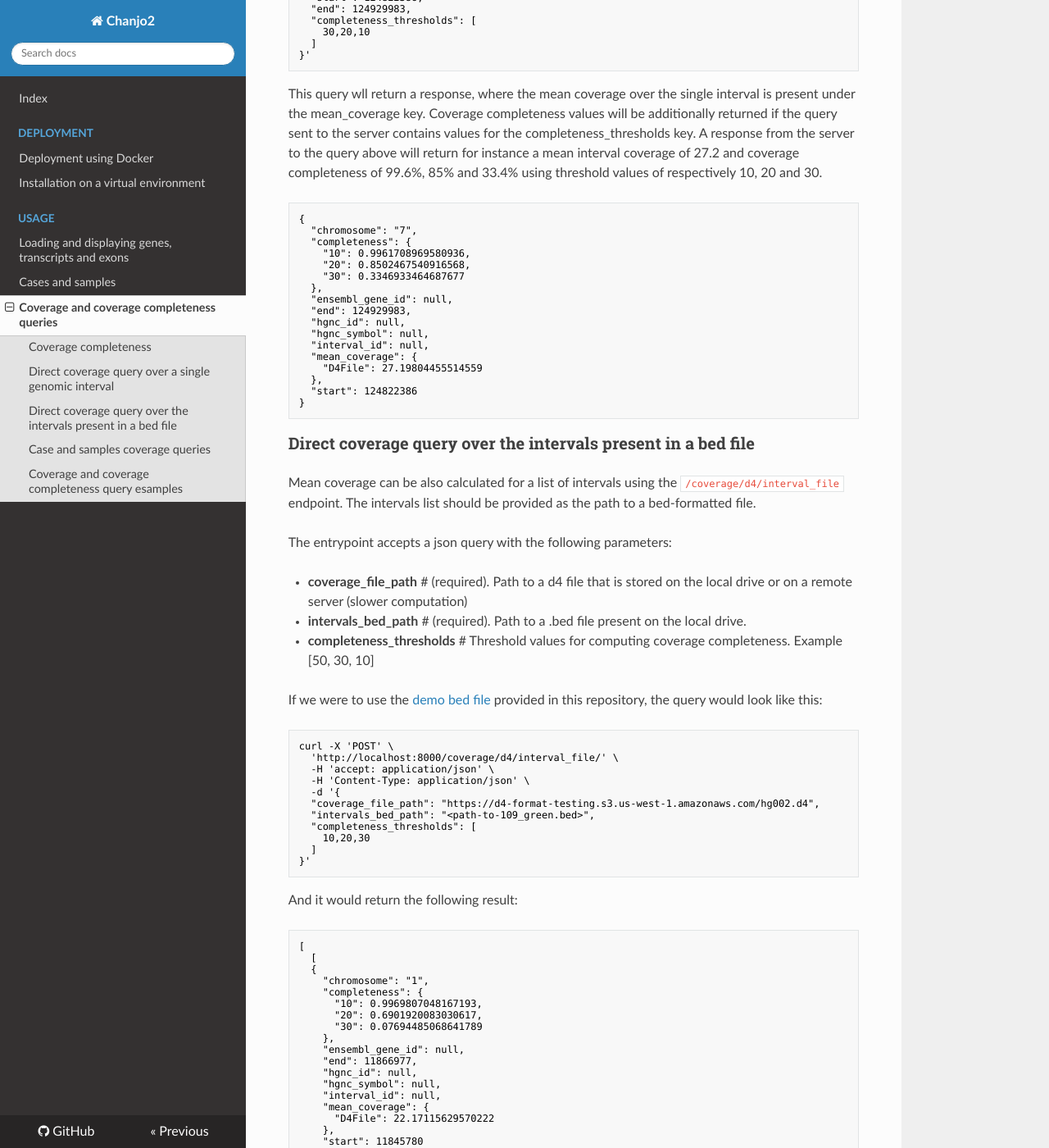
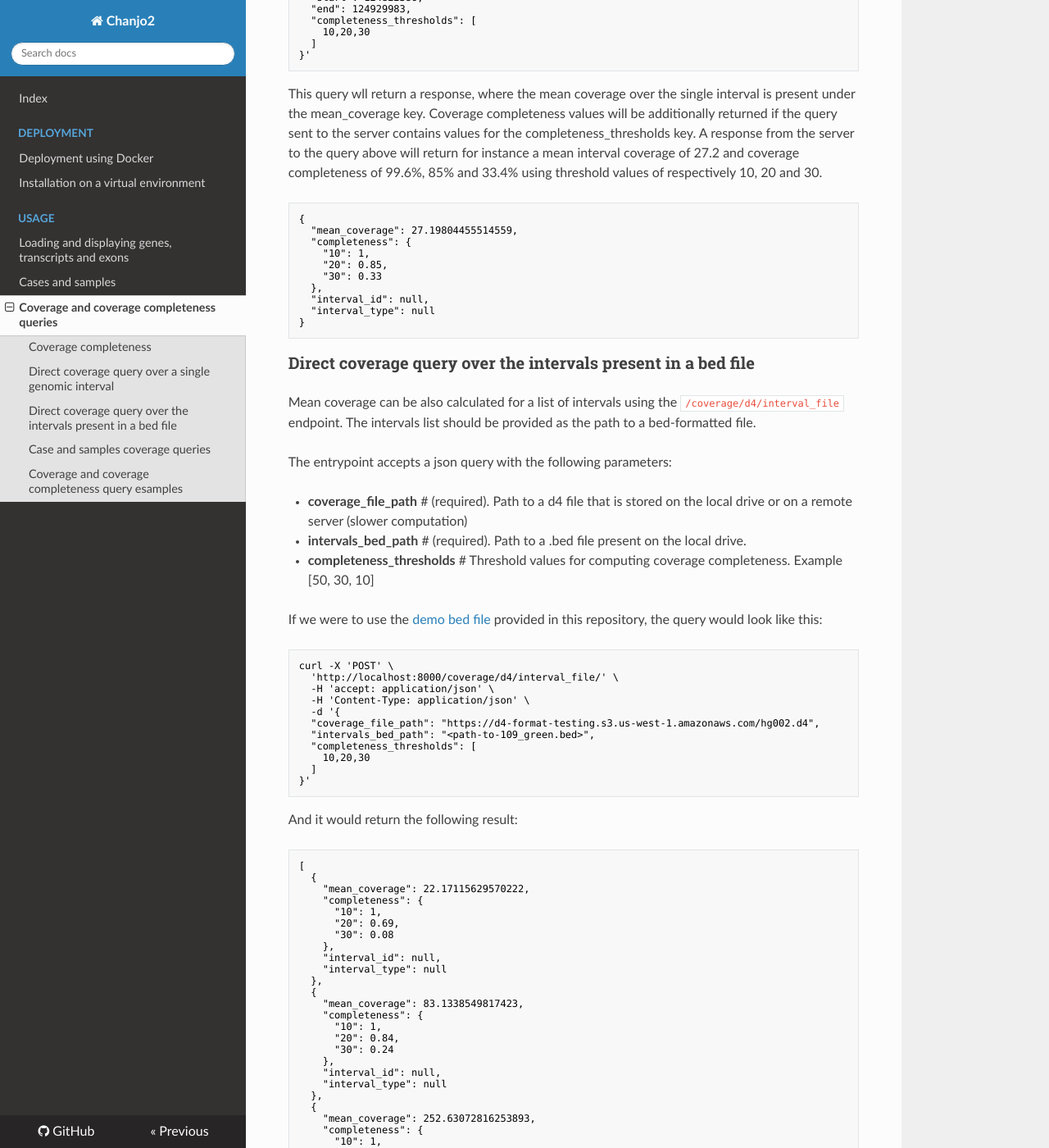
Before and after one commit to Clinical-Genomics/chanjo2, an MkDocs documentation site: the page built from docs/usage/sample-coverage.md, in a window 1280 px wide and 1400 px high, scrolled down 1130 px. Shown: the whole window at 82% size. Built offline with MkDocs 1.6.1, drawn with Linux system fonts in a browser that asks for light colours; nearby versions of some CDN libraries; some of the changed text lies outside the part shown.

Commit message:
Forgot to attach file

````diff
--- a/docs/usage/sample-coverage.md
+++ b/docs/usage/sample-coverage.md
@@ -35,7 +35,7 @@ curl -X 'POST' \
   "start": 124822386,
   "end": 124929983,
   "completeness_thresholds": [
-    30,20,10
+    10,20,30
   ]
 }'
 ```
@@ -46,21 +46,14 @@ A response from the server to the query above will return for instance a mean in
 
 ``` shell
 {
-  "chromosome": "7",
+  "mean_coverage": 27.19804455514559,
   "completeness": {
-    "10": 0.9961708969580936,
-    "20": 0.8502467540916568,
-    "30": 0.3346933464687677
+    "10": 1,
+    "20": 0.85,
+    "30": 0.33
   },
-  "ensembl_gene_id": null,
-  "end": 124929983,
-  "hgnc_id": null,
-  "hgnc_symbol": null,
   "interval_id": null,
-  "mean_coverage": {
-    "D4File": 27.19804455514559
-  },
-  "start": 124822386
+  "interval_type": null
 }
 ```
 
@@ -94,74 +87,45 @@ And it would return the following result:
 
 ``` shell
 [
-  [
   {
-    "chromosome": "1",
+    "mean_coverage": 22.17115629570222,
     "completeness": {
-      "10": 0.9969807048167193,
-      "20": 0.6901920083030617,
-      "30": 0.07694485068641789
+      "10": 1,
+      "20": 0.69,
+      "30": 0.08
     },
-    "ensembl_gene_id": null,
-    "end": 11866977,
-    "hgnc_id": null,
-    "hgnc_symbol": null,
     "interval_id": null,
-    "mean_coverage": {
-      "D4File": 22.17115629570222
-    },
-    "start": 11845780
+    "interval_type": null
   },
   {
-    "chromosome": "5",
+    "mean_coverage": 83.1338549817423,
     "completeness": {
-      "10": 0.998226395409494,
-      "20": 0.8374195792036168,
-      "30": 0.2350547730829421
+      "10": 1,
+      "20": 0.84,
+      "30": 0.24
     },
-    "ensembl_gene_id": null,
-    "end": 79950802,
-    "hgnc_id": null,
-    "hgnc_symbol": null,
     "interval_id": null,
-    "mean_coverage": {
-      "D4File": 83.1338549817423
-    },
-    "start": 79922047
+    "interval_type": null
   },
   {
-    "chromosome": "11",
+    "mean_coverage": 252.63072816253893,
     "completeness": {
       "10": 1,
-      "20": 0.7778436897523358,
-      "30": 0.03129170992139997
+      "20": 0.78,
+      "30": 0.03
     },
-    "ensembl_gene_id": null,
-    "end": 71907345,
-    "hgnc_id": null,
-    "hgnc_symbol": null,
     "interval_id": null,
-    "mean_coverage": {
-      "D4File": 252.63072816253893
-    },
-    "start": 71900602
+    "interval_type": null
   },
   {
-    "chromosome": "17",
+    "mean_coverage": 141.35853114545165,
     "completeness": {
-      "10": 0.9944240879400987,
-      "20": 0.7026445754341246,
-      "30": 0.08531145451648876
+      "10": 0.99,
+      "20": 0.7,
+      "30": 0.09
     },
-    "ensembl_gene_id": null,
-    "end": 26734215,
-    "hgnc_id": null,
-    "hgnc_symbol": null,
     "interval_id": null,
-    "mean_coverage": {
-      "D4File": 141.35853114545165
-    },
-    "start": 26721661
+    "interval_type": null
   }
 ]
 ```
````
